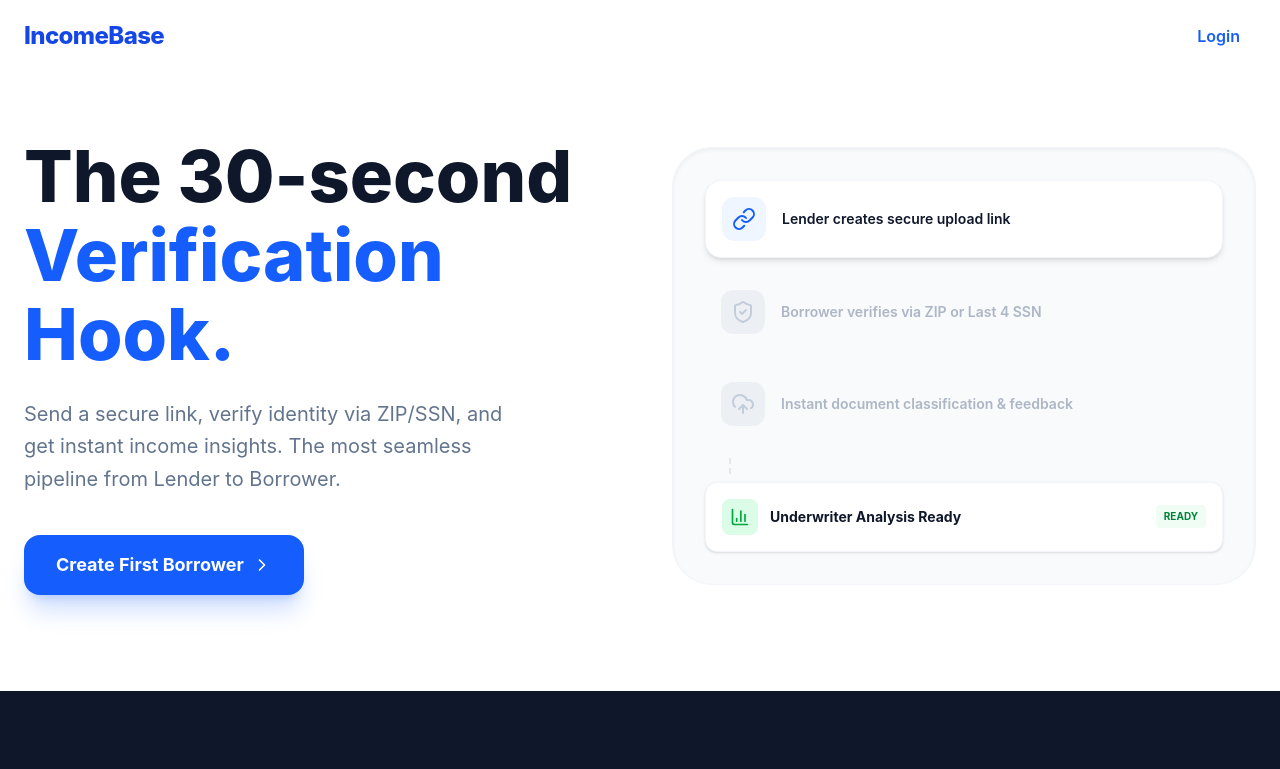
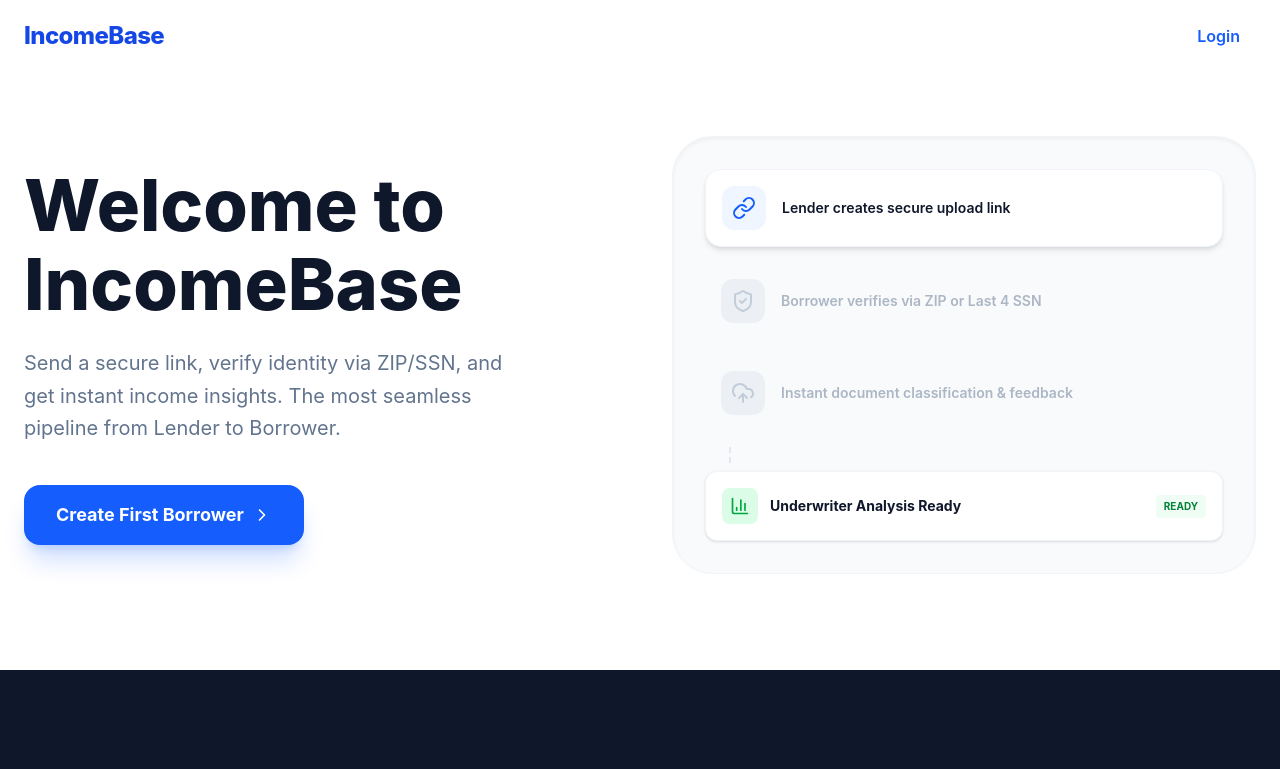
Before and after one commit to Sroberts03/IncomeBase, a React (Vite) app in the folder client/IncomeBase/: page / in a window 1280 px wide. Shown: the top 769 px of the page. Built offline with nearby package versions, Linux system fonts and the light colour scheme; no server answers.

Commit message:
feat: update hero heading in HomePage to Welcome to IncomeBase

```diff
--- a/client/IncomeBase/src/pages/HomePage.tsx
+++ b/client/IncomeBase/src/pages/HomePage.tsx
@@ -14,8 +14,7 @@ export default function HomePage() {
       <header className="max-w-7xl mx-auto px-6 pt-16 pb-24 text-center lg:text-left grid lg:grid-cols-2 gap-16 items-center">
         <div>
           <h1 className="text-5xl lg:text-7xl font-extrabold leading-[1.1] text-slate-900 mb-6">
-            The 30-second <br />
-            <span className="text-blue-600">Verification Hook.</span>
+            Welcome to IncomeBase
           </h1>
           <p className="text-xl text-slate-500 mb-10 max-w-lg mx-auto lg:mx-0 leading-relaxed">
             Send a secure link, verify identity via ZIP/SSN, and get instant income insights. The most seamless pipeline from Lender to Borrower.
```
